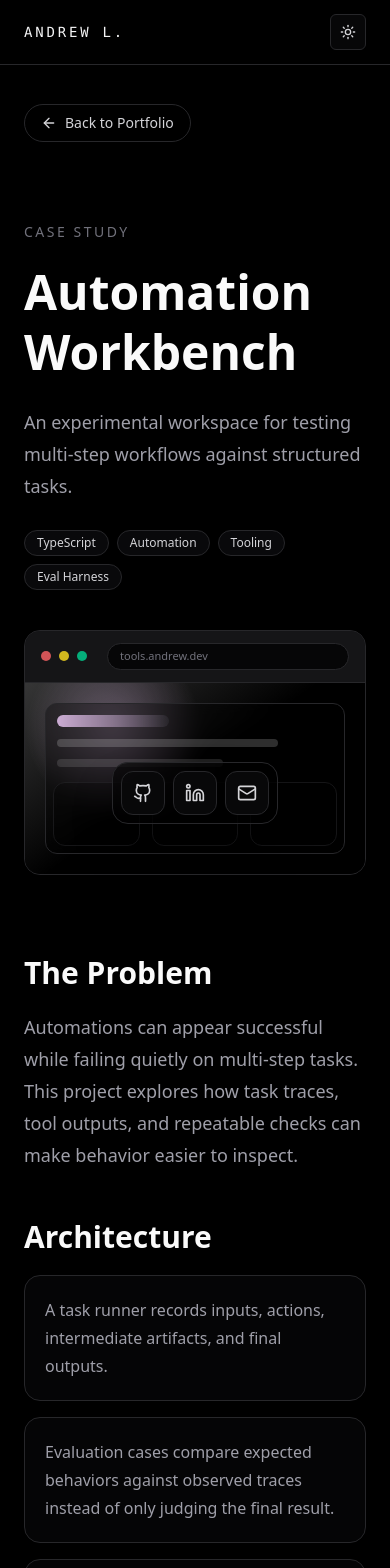
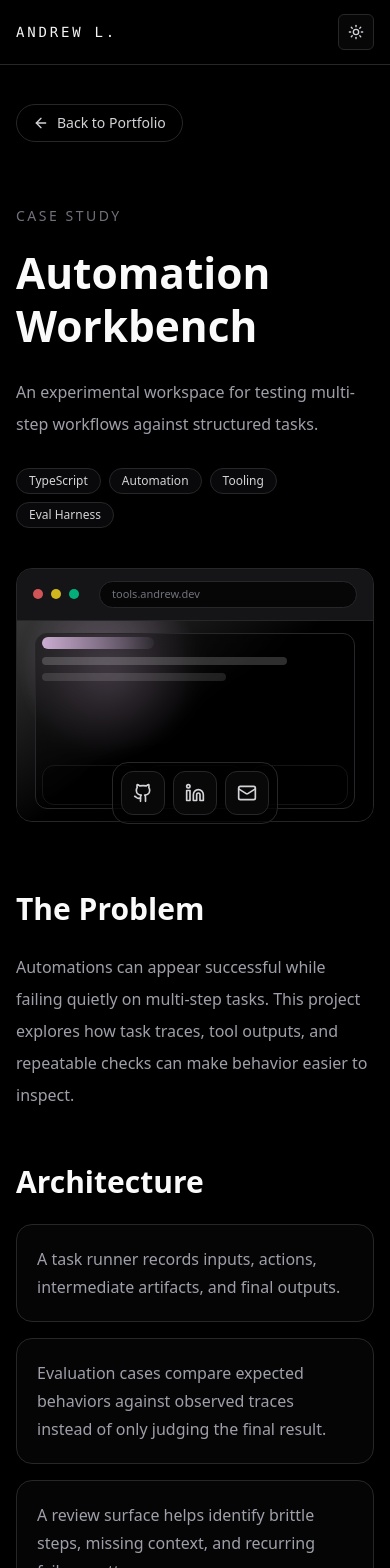
Before and after one commit to Andewdoo/Andrew.L_Portfolio, a Next.js app: page /projects/automation-workbench in a window 390 px wide. Shown: the top 1568 px of the page. Built offline with nearby package versions, Linux system fonts and the light colour scheme.

Commit message:
ui_scaling

```diff
--- a/src/app/projects/[slug]/ProjectDetail.tsx
+++ b/src/app/projects/[slug]/ProjectDetail.tsx
@@ -17,7 +17,7 @@ function TechBadge({ children }: Readonly<{ children: string }>) {
 
 export function ProjectDetail({ project }: Readonly<{ project: Project }>) {
   return (
-    <article className="min-h-screen bg-black px-6 pb-28 pt-6">
+    <article className="min-h-screen bg-black px-[clamp(1rem,4vw,1.5rem)] pb-[clamp(5rem,10vw,7rem)] pt-6">
       <div className="sticky top-6 z-40 mx-auto flex max-w-7xl">
         <Link
           href="/#projects"
@@ -28,7 +28,7 @@ export function ProjectDetail({ project }: Readonly<{ project: Project }>) {
         </Link>
       </div>
 
-      <div className="mx-auto mt-20 max-w-7xl">
+      <div className="mx-auto mt-[clamp(4rem,10vw,5rem)] max-w-7xl">
         <div className="grid gap-10 lg:grid-cols-[minmax(0,0.8fr)_minmax(0,1.2fr)] lg:items-end">
           <div>
             <p className="text-sm font-medium uppercase tracking-[0.18em] text-zinc-500">Case Study</p>
@@ -40,11 +40,11 @@ export function ProjectDetail({ project }: Readonly<{ project: Project }>) {
               // adopts a native Next ViewTransition component, this is the exact
               // handoff point to replace with the framework-native transition name.
               layoutId={`project-title-${project.slug}`}
-              className="mt-5 text-5xl font-semibold leading-tight text-zinc-50 md:text-7xl"
+              className="mt-5 text-[clamp(2.65rem,8vw,4.5rem)] font-semibold leading-tight text-zinc-50"
             >
               {project.title}
             </motion.h1>
-            <p className="mt-6 max-w-2xl text-lg leading-8 text-zinc-400">{project.description}</p>
+            <p className="mt-6 max-w-2xl text-[clamp(1rem,2vw,1.125rem)] leading-8 text-zinc-400">{project.description}</p>
             <div className="mt-7 flex flex-wrap gap-2">
               {project.stack.map((tech) => (
                 <TechBadge key={tech}>{tech}</TechBadge>
@@ -55,7 +55,7 @@ export function ProjectDetail({ project }: Readonly<{ project: Project }>) {
           <SafariMockup project={project} size="hero" />
         </div>
 
-        <div className="mt-20 grid gap-10 lg:grid-cols-[16rem_minmax(0,1fr)]">
+        <div className="mt-[clamp(4rem,10vw,5rem)] grid gap-10 lg:grid-cols-[minmax(12rem,16rem)_minmax(0,1fr)]">
           <aside className="hidden lg:block" aria-label="Case study sections">
             <div className="sticky top-28 rounded-2xl border border-zinc-900 bg-zinc-950/70 p-5">
               <p className="text-sm font-medium uppercase tracking-[0.16em] text-zinc-500">Sections</p>
@@ -75,12 +75,12 @@ export function ProjectDetail({ project }: Readonly<{ project: Project }>) {
 
           <div className="space-y-12 text-zinc-300">
             <section id="problem" className="scroll-mt-28">
-              <h2 className="text-3xl font-semibold text-zinc-50">The Problem</h2>
-              <p className="mt-5 max-w-3xl text-lg leading-8 text-zinc-400">{project.problem}</p>
+              <h2 className="text-[clamp(1.875rem,4vw,2.25rem)] font-semibold text-zinc-50">The Problem</h2>
+              <p className="mt-5 max-w-3xl text-[clamp(1rem,2vw,1.125rem)] leading-8 text-zinc-400">{project.problem}</p>
             </section>
 
             <section id="architecture" className="scroll-mt-28">
-              <h2 className="text-3xl font-semibold text-zinc-50">Architecture</h2>
+              <h2 className="text-[clamp(1.875rem,4vw,2.25rem)] font-semibold text-zinc-50">Architecture</h2>
               <ul className="mt-5 grid gap-4">
                 {project.architecture.map((item) => (
                   <li key={item} className="rounded-2xl border border-zinc-900 bg-zinc-950/60 p-5 text-base leading-7 text-zinc-400">
@@ -91,7 +91,7 @@ export function ProjectDetail({ project }: Readonly<{ project: Project }>) {
             </section>
 
             <section id="links" className="scroll-mt-28">
-              <h2 className="text-3xl font-semibold text-zinc-50">Links</h2>
+              <h2 className="text-[clamp(1.875rem,4vw,2.25rem)] font-semibold text-zinc-50">Links</h2>
               <div className="mt-5 flex flex-wrap gap-3">
                 <a
                   href={project.links.github}
--- a/src/components/sections/Education.tsx
+++ b/src/components/sections/Education.tsx
@@ -35,7 +35,7 @@ export function Education() {
   const beadTop = useTransform(lineScale, [0, 1], ["0%", "100%"]);
 
   return (
-    <section id="education" ref={sectionRef} className="px-6 pb-28 pt-16">
+    <section id="education" ref={sectionRef} className="px-[clamp(1rem,4vw,1.5rem)] pb-[clamp(5rem,10vw,7rem)] pt-[clamp(4rem,8vw,5rem)]">
       <div className="mx-auto max-w-7xl">
         <div className="relative grid gap-10 md:grid-cols-[4rem_minmax(0,1fr)]">
           <div className="relative hidden justify-center md:flex">
@@ -66,13 +66,13 @@ export function Education() {
               className="rounded-2xl border border-zinc-900 bg-zinc-950/70 p-6"
             >
               <p className="text-sm uppercase tracking-[0.18em] text-zinc-500">McMaster University</p>
-              <h3 className="mt-3 text-3xl font-semibold text-zinc-50">Computer Engineering</h3>
+              <h3 className="mt-3 text-[clamp(1.875rem,4vw,2.25rem)] font-semibold text-zinc-50">Computer Engineering</h3>
               <p className="mt-4 max-w-3xl text-base leading-7 text-zinc-400">
                 For me, building software is about mastering the whole system. Computer Engineering bridges that gap by providing me with the foundation to connect low-level hardware-aware reasoning with the algorithms and interfaces that drive modern software.
               </p>
             </motion.article>
 
-            <div className="grid gap-5 lg:grid-cols-3">
+            <div className="grid grid-cols-[repeat(auto-fit,minmax(min(100%,16rem),1fr))] gap-5">
               {foundations.map((item, index) => {
                 const Icon = item.icon;
 
--- a/src/components/sections/Projects.tsx
+++ b/src/components/sections/Projects.tsx
@@ -42,7 +42,7 @@ export function SafariMockup({
         <span className="size-2.5 rounded-full bg-red-400/80" />
         <span className="size-2.5 rounded-full bg-yellow-300/80" />
         <span className="size-2.5 rounded-full bg-emerald-400/80" />
-        <div className="ml-3 flex-1 rounded-full border border-white/10 bg-black/70 px-3 py-1 text-[0.6875rem] text-zinc-500">
+        <div className="ml-3 min-w-0 flex-1 truncate rounded-full border border-white/10 bg-black/70 px-3 py-1 text-[0.6875rem] text-zinc-500">
           {project.url}
         </div>
       </div>
@@ -52,17 +52,17 @@ export function SafariMockup({
           animate={{ scale: [1, 1.06, 1], x: ["0%", "-2%", "0%"] }}
           transition={{ duration: 7, repeat: Infinity, ease: "easeInOut" }}
         />
-        <div className="absolute inset-5 rounded-xl border border-white/10 bg-black/35 backdrop-blur-sm" />
-        <div className="absolute left-8 top-8 right-8 grid gap-3">
-          <div className={cn("h-3 w-28 rounded-full bg-gradient-to-r", project.visual.accent, project.visual.secondary)} />
+        <div className="absolute inset-[clamp(0.75rem,5%,1.25rem)] rounded-xl border border-white/10 bg-black/35 backdrop-blur-sm" />
+        <div className="absolute left-[clamp(1rem,7%,2rem)] right-[clamp(1rem,7%,2rem)] top-[clamp(1rem,7%,2rem)] grid gap-[clamp(0.5rem,1.8vw,0.75rem)]">
+          <div className={cn("h-3 w-[min(7rem,42%)] rounded-full bg-gradient-to-r", project.visual.accent, project.visual.secondary)} />
           <div className="h-2 w-4/5 rounded-full bg-white/18" />
           <div className="h-2 w-3/5 rounded-full bg-white/12" />
         </div>
-        <div className="absolute bottom-7 left-7 right-7 grid grid-cols-3 gap-3">
+        <div className="absolute bottom-[clamp(1rem,7%,1.75rem)] left-[clamp(1rem,7%,1.75rem)] right-[clamp(1rem,7%,1.75rem)] grid grid-cols-3 gap-[clamp(0.5rem,2vw,0.75rem)]">
           {[0, 1, 2].map((item) => (
             <motion.div
               key={item}
-              className="h-16 rounded-xl border border-white/10 bg-black/45"
+              className="h-[clamp(2.5rem,8vw,4rem)] rounded-xl border border-white/10 bg-black/45"
               animate={{ opacity: [0.55, 0.9, 0.55] }}
               transition={{ delay: item * 0.4, duration: 3, repeat: Infinity, ease: "easeInOut" }}
             />
@@ -118,7 +118,7 @@ function ProjectCard({ project, index }: Readonly<{ index: number; project: Proj
                   // The title has its own layoutId so the text can subtly settle
                   // into the detail page heading alongside the browser mockup.
                   layoutId={`project-title-${project.slug}`}
-                  className="text-2xl font-semibold text-zinc-50"
+                  className="text-[clamp(1.25rem,3vw,1.5rem)] font-semibold text-zinc-50"
                 >
                   {project.title}
                 </motion.h3>
@@ -144,18 +144,18 @@ export function Projects() {
   const sectionRef = useRef<HTMLElement>(null);
 
   return (
-    <section id="projects" ref={sectionRef} className="relative scroll-mt-28 px-6 pb-28 pt-20 md:pt-14">
+    <section id="projects" ref={sectionRef} className="relative scroll-mt-28 px-[clamp(1rem,4vw,1.5rem)] pb-[clamp(5rem,10vw,7rem)] pt-[clamp(4rem,8vw,5rem)] md:pt-14">
       <SectionTrace
         targetRef={sectionRef}
         icon={<GalleryVerticalEnd className="size-6" aria-hidden="true" />}
         side="left"
         className="left-0 lg:left-[max(0rem,calc(50%_-_40rem))]"
       />
-      <div className="relative z-10 mx-auto max-w-7xl md:pl-20">
+      <div className="relative z-10 mx-auto max-w-7xl md:pl-[clamp(4rem,8vw,5rem)]">
         <div className="flex flex-col justify-between gap-6 md:flex-row md:items-end md:pt-[1.125rem]">
           <div>
             <p className="ml-1 text-sm font-medium uppercase tracking-[0.18em] text-zinc-500">Projects</p>
-            <h2 className="mt-4 max-w-3xl text-4xl font-semibold leading-tight text-zinc-50 md:text-6xl">
+            <h2 className="mt-4 max-w-3xl text-[clamp(2.25rem,6vw,3.75rem)] font-semibold leading-tight text-zinc-50">
               Sneak peeks into software projects.
             </h2>
           </div>
@@ -165,7 +165,7 @@ export function Projects() {
           </p>
         </div>
 
-        <div className="mt-14 grid gap-6 lg:grid-cols-3">
+        <div className="mt-14 grid grid-cols-[repeat(auto-fit,minmax(min(100%,20rem),1fr))] gap-6">
           {projects.map((project, index) => (
             <ProjectCard key={project.slug} project={project} index={index} />
           ))}
--- a/src/components/ui/CommandPalette.tsx
+++ b/src/components/ui/CommandPalette.tsx
@@ -200,7 +200,7 @@ export function CommandPalette() {
     <AnimatePresence>
       {open ? (
         <motion.div
-          className="fixed inset-0 z-[70] flex items-start justify-center bg-black/60 px-4 pt-[18vh] backdrop-blur-sm"
+          className="fixed inset-0 z-[70] flex items-start justify-center overflow-y-auto bg-black/60 px-[clamp(1rem,4vw,1.5rem)] py-[clamp(3rem,18vh,8rem)] backdrop-blur-sm"
           initial={{ opacity: 0 }}
           animate={{ opacity: 1 }}
           exit={{ opacity: 0 }}
--- a/src/components/ui/FloatingDock.tsx
+++ b/src/components/ui/FloatingDock.tsx
@@ -79,12 +79,12 @@ export function FloatingDock() {
     <>
       <motion.nav
         aria-label="Social links"
-        className="fixed inset-x-0 bottom-5 z-50 flex justify-center px-6"
+        className="fixed inset-x-0 bottom-[max(1.25rem,env(safe-area-inset-bottom))] z-50 flex justify-center px-[clamp(1rem,4vw,1.5rem)]"
         initial={{ opacity: 0, y: "1.125rem" }}
         animate={{ opacity: 1, y: "0rem" }}
         transition={{ duration: 0.35, ease: "easeOut" }}
       >
-        <div className="flex items-end gap-2 rounded-2xl border border-white/10 bg-black/55 p-2 shadow-2xl shadow-black/40 backdrop-blur-xl">
+        <div className="flex max-w-full items-end gap-2 overflow-x-auto rounded-2xl border border-white/10 bg-black/55 p-2 shadow-2xl shadow-black/40 backdrop-blur-xl [scrollbar-width:none] [&::-webkit-scrollbar]:hidden">
           {dockItems.map((item) => {
             const Icon = item.icon;
             const dockItemClassName = cn(
--- a/src/components/ui/ScrollableTechCards.tsx
+++ b/src/components/ui/ScrollableTechCards.tsx
@@ -14,7 +14,7 @@ type ScrollableTechCardsProps = {
 export function ScrollableTechCards({ groups }: Readonly<ScrollableTechCardsProps>) {
   return (
     <div className="mt-12 overflow-hidden rounded-2xl border border-white/10 bg-black/70 p-4 sm:p-5">
-      <div className="flex snap-x gap-5 overflow-x-auto pb-2 [scrollbar-width:none] [&::-webkit-scrollbar]:hidden">
+      <div className="grid grid-flow-col auto-cols-[minmax(min(82vw,18rem),1fr)] snap-x gap-5 overflow-x-auto pb-2 [scrollbar-width:none] sm:auto-cols-[minmax(18rem,1fr)] lg:grid-flow-row lg:grid-cols-[repeat(auto-fit,minmax(min(100%,14rem),1fr))] [&::-webkit-scrollbar]:hidden">
         {groups.map((group, index) => (
           <motion.article
             key={group.title}
@@ -22,7 +22,7 @@ export function ScrollableTechCards({ groups }: Readonly<ScrollableTechCardsProp
             whileInView={{ opacity: 1, y: "0rem" }}
             viewport={{ once: true, margin: "-10%" }}
             transition={{ delay: index * 0.05, duration: 0.35, ease: "easeOut" }}
-            className="min-w-[min(100%,22rem)] snap-start rounded-2xl border border-white/10 bg-zinc-950/80 p-5 lg:min-w-0 lg:flex-[0_0_calc((100%-3.75rem)/4)]"
+            className="snap-start rounded-2xl border border-white/10 bg-zinc-950/80 p-5"
           >
             <h4 className="text-base font-semibold text-zinc-50">{group.title}</h4>
             <div className="mt-5 flex flex-wrap gap-3">
--- a/src/components/ui/top-nav.tsx
+++ b/src/components/ui/top-nav.tsx
@@ -33,7 +33,7 @@ export function TopNav() {
 
   return (
     <header className="fixed inset-x-0 top-0 z-50 border-b border-zinc-900/90 bg-black/55 backdrop-blur-xl">
-      <nav className="mx-auto flex h-16 w-full max-w-7xl items-center justify-between px-6">
+      <nav className="mx-auto flex h-16 w-full max-w-7xl items-center justify-between px-[clamp(1rem,4vw,1.5rem)]">
         <Link
           href="/"
           className="font-mono text-sm font-medium uppercase tracking-[0.2em] text-zinc-100"
```
Also changed, not shown: src/components/sections/About.tsx (+4 -4 lines), src/components/sections/BentoSkills.tsx (+6 -6 lines), src/components/sections/Hero.tsx (+7 -7 lines), 1 other file (tests, documents, lock files or other folders).
